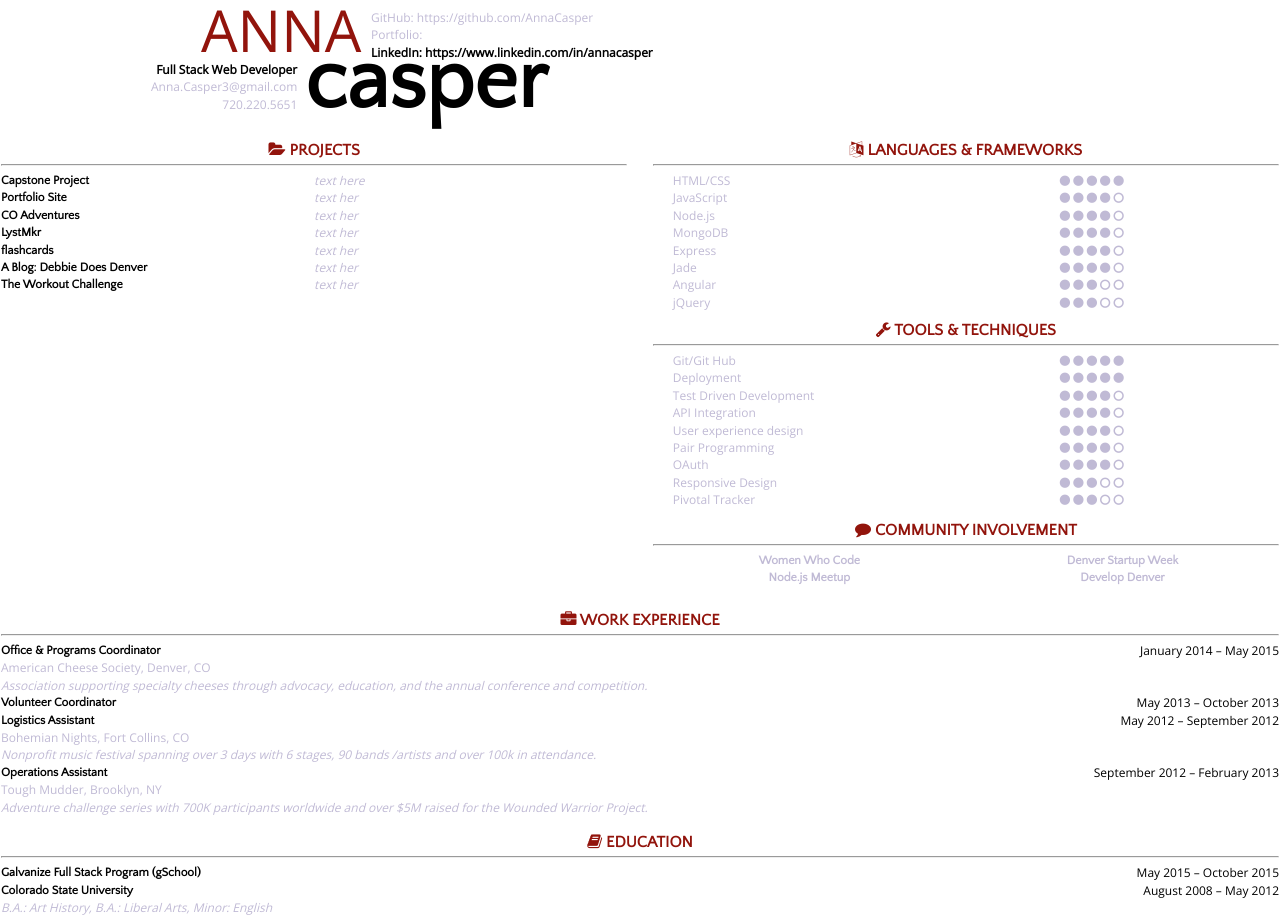
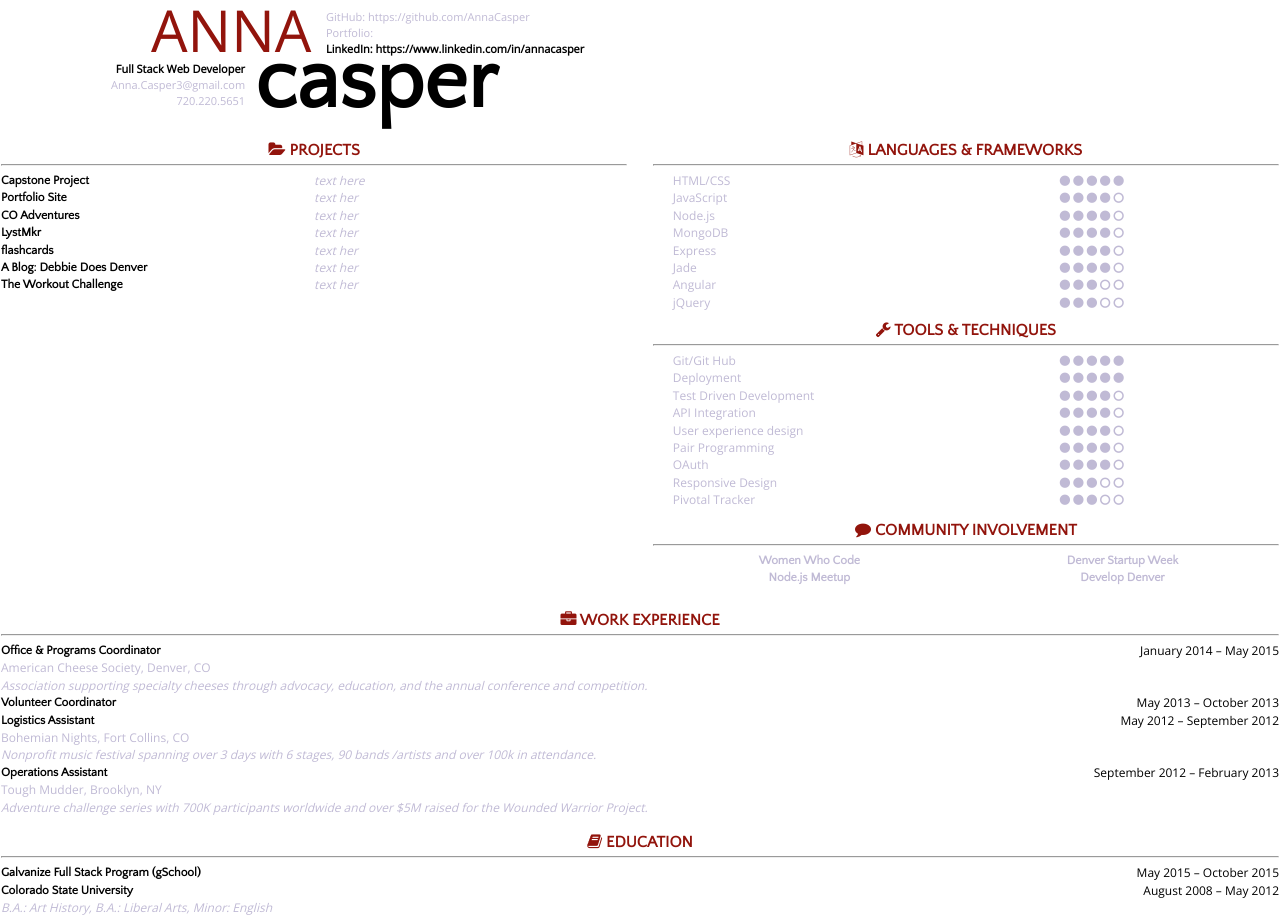
Before and after one commit to AnnaCasper/resume, a plain HTML site: page resume.html in a window 1280 px wide. Drawn offline with nearby package versions, Linux system fonts and the light colour scheme.

Commit message:
fixed header

```diff
--- a/style.css
+++ b/style.css
@@ -94,7 +94,7 @@ small, .font_small {font-size: 0.707em;}
 }
 
 .firstName {
-  margin-left: 200px;
+  margin-left: 150px;
 	position: fixed;
   width: 170px;
 	color: #92140C;
@@ -102,29 +102,29 @@ small, .font_small {font-size: 0.707em;}
 
 .lastName {
 	margin-top:40px;
-  margin-left: 300px;
+  margin-left: 250px;
   width: 250px;
 	position: fixed;
 }
 .contact {
-	margin-left: 150px;
+	margin-left: 110px;
 	position: fixed;
 	margin-top: 60px;
 	text-align: right;
-	font-size: 10px;
+	font-size: 8px;
 }
 .links {
-		margin-left: 370px;
+		margin-left: 325px;
 		position: fixed;
 		margin-top: 8px;
 		text-align: left;
 		width: 300px;
-		font-size: 10px;
+		font-size: 8px;
 }
 
 .fullstack {
 	font-weight: bold;
-	font-size: 12px;
+	font-size: 11px;
 }
 
 .fa {
@@ -221,6 +221,7 @@ small, .font_small {font-size: 0.707em;}
 
 .grey {
 	color: #C0BAD5;
+	font-size: 11px;
 }
 
 .company {
```
